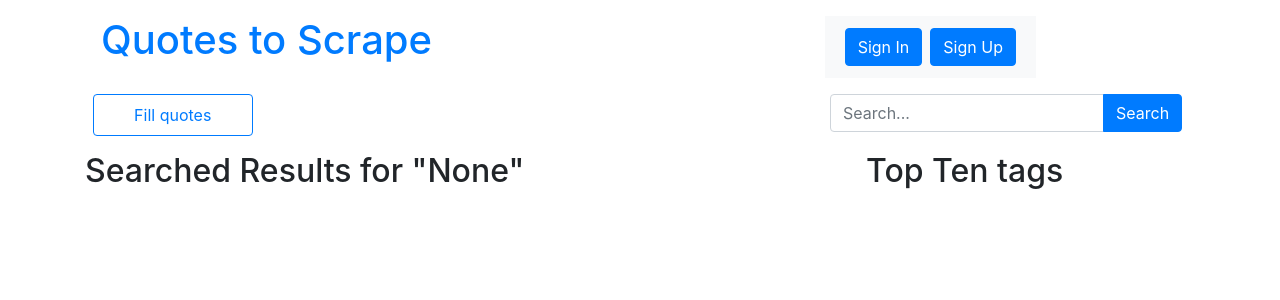
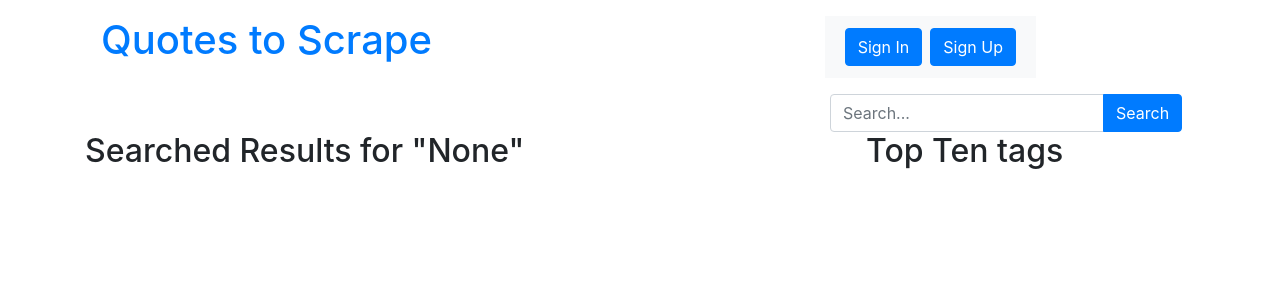
Before and after one commit to sergiokapone/goit_python_web_hw10, a Django app: page /search_results/ in a window 1280 px wide. Shown: the top 300 px of the page. Run offline with Django 4.2, Linux system fonts and the light colour scheme; data that the repository does not hold is empty; some libraries are stand-ins or nearby versions.

Commit message:
playing with templates

```diff
--- a/hw10/quotes/templates/quotes/base.html
+++ b/hw10/quotes/templates/quotes/base.html
@@ -24,14 +24,6 @@
           <div class="row">{% include 'quotes/users_auth_nav.html' %}</div>
         </div>
       </div>
-      <div class="row">
-        <div class="col-md-8">
-          {% include 'quotes/functional_buttons.html' %}
-        </div>
-        <div class="col-md-4">
-          <div class="row">{% include 'quotes/search_form.html' %}</div>
-        </div>
-      </div>
       {% block content %} {% endblock %}
     </div>
   </body>
--- a/hw10/quotes/templates/quotes/functional_buttons.html
+++ b/hw10/quotes/templates/quotes/functional_buttons.html
@@ -1,40 +1,15 @@
+{% if user.is_authenticated %}
 <ul class="nav nav-pills mb-3">
-  {% if user.is_authenticated %}
+  {% for menuitem in functional_menu %}
   <li class="nav-item pl-2 pr-2 col-3">
     <a
-      href="{% url 'quotes:add_author' %}"
+      href="{% url menuitem.url_name %}"
       class="nav-link btn btn-outline-primary"
       role="button"
     >
-      Add author
+      {{ menuitem.title }}
     </a>
   </li>
-  <li class="nav-item pr-2 col-3">
-    <a
-      href="{% url 'quotes:add_quote' %}"
-      class="nav-link btn btn-outline-primary"
-      role="button"
-    >
-      Add quote
-    </a>
-  </li>
-  <li class="nav-item pl-2 pr-2 col-3">
-    <a
-      href="{% url 'quotes:scrape_quotes' %}"
-      class="nav-link btn btn-outline-primary"
-      role="button"
-    >
-      Scrape quotes
-    </a>
-  </li>
-  {% endif %}
-  <li class="nav-item pl-2 col-3">
-    <a
-      href="{% url 'quotes:fill_base' %}"
-      class="nav-link btn btn-outline-primary"
-      role="button"
-    >
-      Fill quotes
-    </a>
-  </li>
+  {% endfor %}
 </ul>
+{% endif %}
--- a/hw10/quotes/templates/quotes/search_results.html
+++ b/hw10/quotes/templates/quotes/search_results.html
@@ -1,5 +1,12 @@
 {% extends 'quotes/base.html' %} {% load extract %} {% block content %}
-
+<div class="row">
+  <div class="col-md-8">
+    <div>{% include 'quotes/functional_buttons.html'%}</div>
+  </div>
+  <div class="col-md-4">
+    <div class="row">{% include 'quotes/search_form.html' %}</div>
+  </div>
+</div>
 <div class="row">
   <div class="col-md-8">
     <h2>Searched Results for "{{ query }}"</h2>
--- a/hw10/quotes/views.py
+++ b/hw10/quotes/views.py
@@ -25,14 +25,29 @@
     return top_tags
 
 
+functional_menu = [
+    {"title": "Add author", "url_name": "quotes:add_author"},
+    {"title": "Add Quote", "url_name": "quotes:add_quote"},
+    {"title": "Scrape Quotes", "url_name": "quotes:scrape_quotes"},
+    {"title": "Fill Base", "url_name": "quotes:fill_base"},
+]
+
 def main(request, page=1):
+
+
+
     quotes = Quote.objects.all()
     per_page = 10
     paginator = Paginator(list(quotes), per_page)
     quotes_on_page = paginator.page(page)
 
     top_tags = get_top_tags()
-    context={"quotes": quotes_on_page, "top_tags": top_tags}
+    context={
+            "quotes": quotes_on_page,
+            "top_tags": top_tags,
+            "functional_menu": functional_menu,
+             }
+
 
     return render(
         request,
@@ -124,6 +139,7 @@
         "query": query,
         "quotes": results,
         "top_tags": top_tags,
+        "functional_menu": functional_menu,
     }
     return render(request, "quotes/search_results.html", context)
 
```
Also changed, not shown: hw10/quotes/templates/quotes/index.html (+8 -1 lines).
